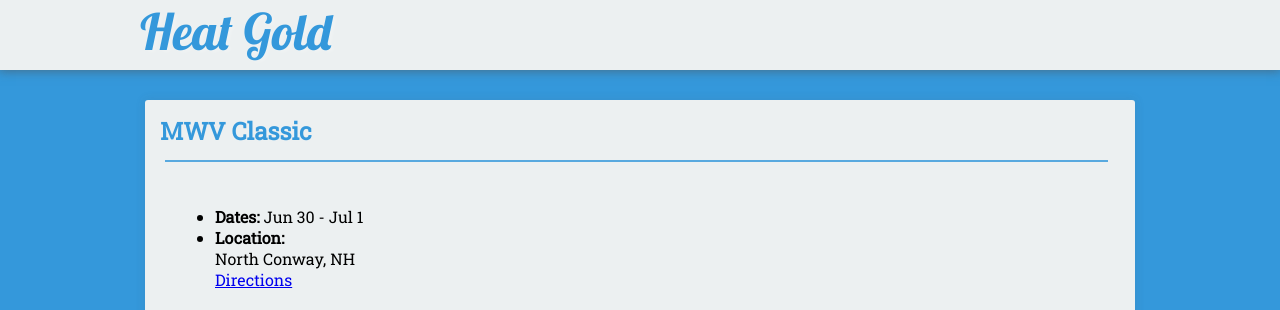
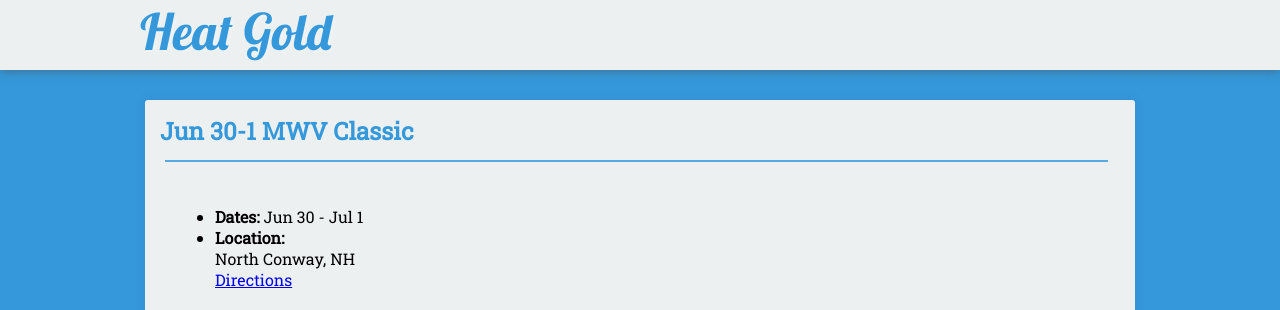
Before and after one commit to seanmerrow/ecf, a Jekyll site: the page built from _posts/2018-07-10-Jun-29-Jul-1.md, in a window 1280 px wide. Shown: the top 310 px of the page. Built offline with Jekyll 4.4.1, drawn with Linux system fonts in a browser that asks for light colours; nearby versions of some CDN libraries.

Commit message:
Update 2018-07-10-Jun-29-Jul-1.md

```diff
--- a/_posts/2018-07-10-Jun-29-Jul-1.md
+++ b/_posts/2018-07-10-Jun-29-Jul-1.md
@@ -1,6 +1,6 @@
 ---
 layout: post
-title: MWV Classic
+title: Jun 30-1 MWV Classic
 description: MWV Classic 7th Annual
 excerpt: "MWV Classic"
 tag:
```
